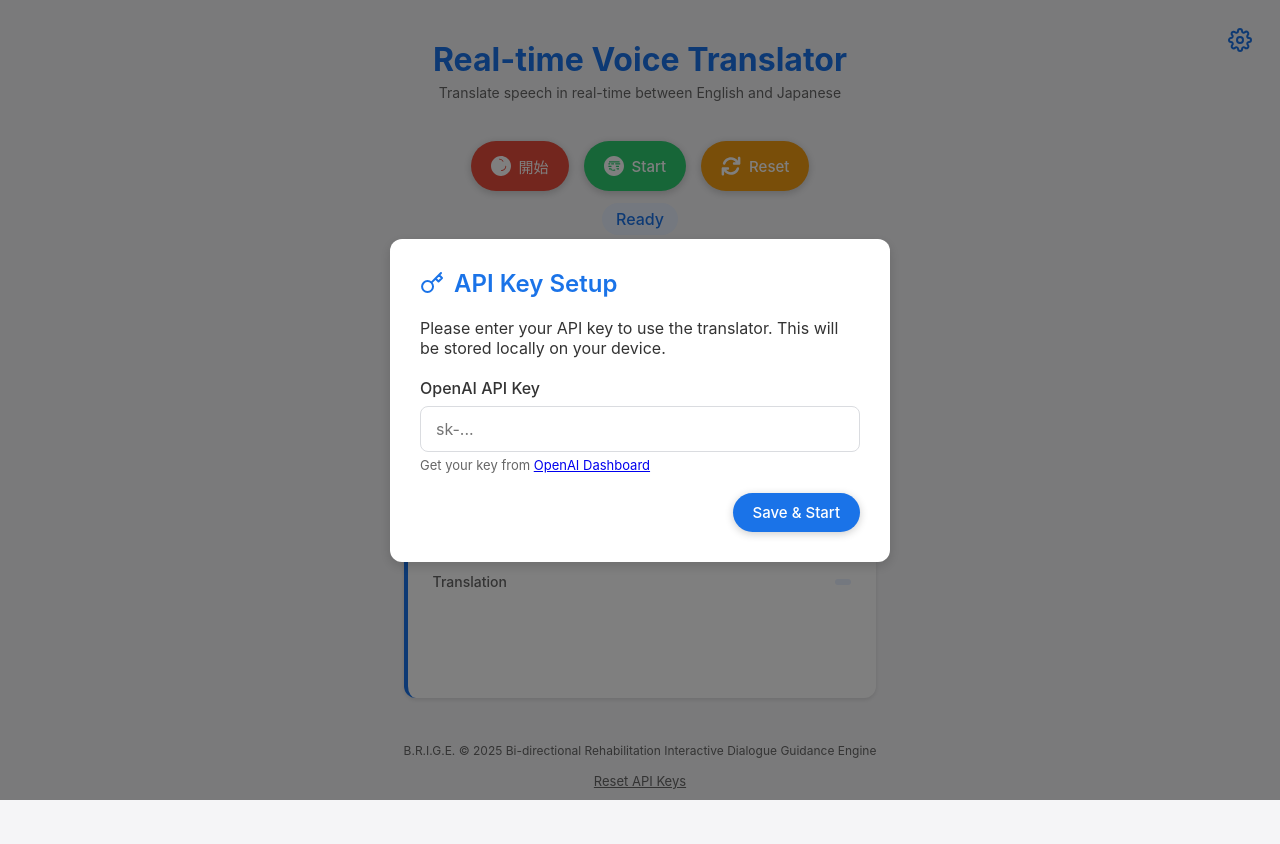
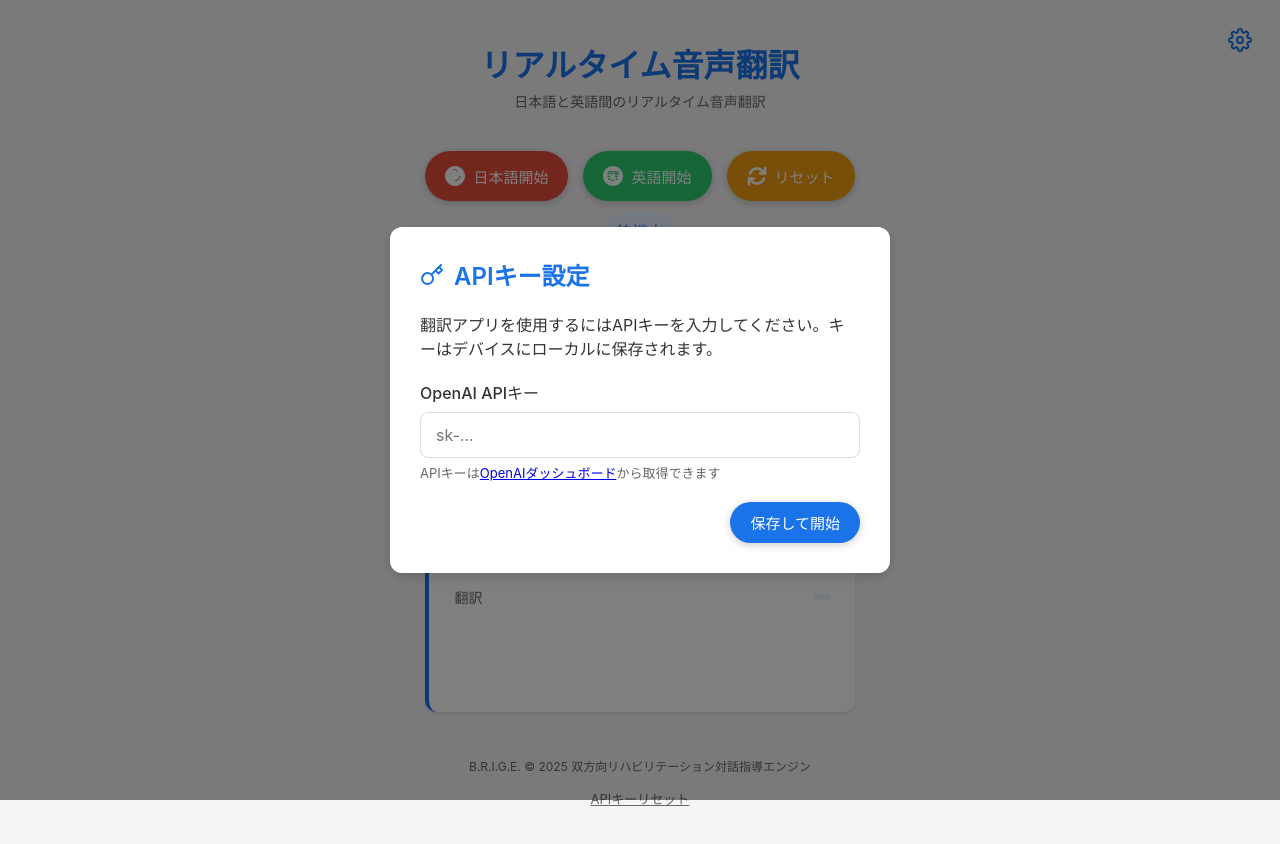
Before and after one commit to AichiroFunakoshi/Bridge-Ver.o3-mini, a plain HTML site: page index.html in a window 1280 px wide. Drawn offline with Linux system fonts and the light colour scheme.

Commit message:
アプリUIを日本語化: 全テキスト表示を日本語に更新

```diff
--- a/index.html
+++ b/index.html
@@ -1,9 +1,9 @@
 <!DOCTYPE html>
-<html lang="en">
+<html lang="ja">
 <head>
     <meta charset="UTF-8">
     <meta name="viewport" content="width=device-width, initial-scale=1.0">
-    <title>Real-time Voice Translator</title>
+    <title>リアルタイム音声翻訳</title>
 
     <!-- iOSホーム画面アプリとしての設定 -->
     <meta name="apple-mobile-web-app-capable" content="yes">
@@ -26,8 +26,8 @@
 <body>
     <div class="container">
         <div class="app-header">
-            <div class="app-title">Real-time Voice Translator</div>
-            <div class="app-subtitle">Translate speech in real-time between English and Japanese</div>
+            <div class="app-title">リアルタイム音声翻訳</div>
+            <div class="app-subtitle">日本語と英語間のリアルタイム音声翻訳</div>
         </div>
 
         <div class="control-container">
@@ -38,7 +38,7 @@
                             <path d="M256 0C114.6 0 0 114.6 0 256s114.6 256 256 256s256-114.6 256-256S397.4 0 256 0zM389.4 260.4c-1.094 65.88-56.06 120.9-121.9 121.9c-5.938 0-10.8-4.812-10.8-10.75c0-5.938 4.859-10.75 10.8-10.75c55.25-1 100.1-45.88 101.2-101.2c0-5.938 4.859-10.75 10.8-10.75S389.4 254.5 389.4 260.4zM317.9 131.9c2.812 5.188 .9062 11.69-4.281 14.5c-5.094 2.812-11.59 .9219-14.41-4.266c-17.09-31.09-49.47-50.39-85.06-50.39c-5.938 0-10.75-4.812-10.75-10.75S208.2 70.25 214.1 70.25C259.3 70.25 299.7 93.59 317.9 131.9z"/>
                         </svg>
                     </div>
-                    <span>開始</span>
+                    <span>日本語開始</span>
                 </button>
 
                 <button class="language-button english" id="startEnglishBtn">
@@ -49,7 +49,7 @@
                             <path d="M256 0C114.6 0 0 114.6 0 256s114.6 256 256 256s256-114.6 256-256S397.4 0 256 0zM192 336c0 4.4-3.6 8-8 8h-48c-4.4 0-8-3.6-8-8v-16c0-4.4 3.6-8 8-8h48c4.4 0 8 3.6 8 8V336zM192 272c0 4.4-3.6 8-8 8h-64c-4.4 0-8-3.6-8-8v-16c0-4.4 3.6-8 8-8h64c4.4 0 8 3.6 8 8V272zM288 368c0 4.4-3.6 8-8 8h-96c-4.4 0-8-3.6-8-8v-16c0-4.4 3.6-8 8-8h96c4.4 0 8 3.6 8 8V368zM384 336c0 4.4-3.6 8-8 8h-48c-4.4 0-8-3.6-8-8v-16c0-4.4 3.6-8 8-8h48c4.4 0 8 3.6 8 8V336zM384 272c0 4.4-3.6 8-8 8h-64c-4.4 0-8-3.6-8-8v-16c0-4.4 3.6-8 8-8h64c4.4 0 8 3.6 8 8V272zM416 208c0 4.4-3.6 8-8 8H296c-4.4 0-8-3.6-8-8v-16c0-4.4 3.6-8 8-8h112c4.4 0 8 3.6 8 8V208zM160 208c0 4.4-3.6 8-8 8h-32c-4.4 0-8-3.6-8-8v-16c0-4.4 3.6-8 8-8h32c4.4 0 8 3.6 8 8V208zM256 208c0 4.4-3.6 8-8 8h-56c-4.4 0-8-3.6-8-8v-16c0-4.4 3.6-8 8-8h56c4.4 0 8 3.6 8 8V208zM128 144c0-4.4 3.6-8 8-8h256c4.4 0 8 3.6 8 8v16c0 4.4-3.6 8-8 8H136c-4.4 0-8-3.6-8-8V144z"/>
                         </svg>
                     </div>
-                    <span>Start</span>
+                    <span>英語開始</span>
                 </button>
 
                 <button class="language-button stop" id="stopBtn" disabled>
@@ -58,7 +58,7 @@
                             <path d="M272 63.1l-32 0c-26.51 0-48 21.49-48 47.1v288c0 26.51 21.49 48 48 48L272 448c26.51 0 48-21.49 48-48v-288C320 85.49 298.5 63.1 272 63.1zM80 63.1l-32 0c-26.51 0-48 21.49-48 48v288C0 426.5 21.49 448 48 448l32 0c26.51 0 48-21.49 48-48v-288C128 85.49 106.5 63.1 80 63.1z"/>
                         </svg>
                     </div>
-                    <span>Stop</span>
+                    <span>停止</span>
                 </button>
 
                 <button class="language-button reset" id="resetBtn">
@@ -67,11 +67,11 @@
                             <path d="M464 16c-17.67 0-32 14.31-32 32v74.09C392.1 66.52 327.4 32 256 32C161.5 32 78.59 92.34 49.58 182.2c-5.438 16.81 3.797 34.88 20.61 40.28c16.89 5.5 34.88-3.812 40.3-20.59C130.9 138.5 189.4 96 256 96c50.5 0 96.26 24.55 124.4 64H336c-17.67 0-32 14.31-32 32s14.33 32 32 32h128c17.67 0 32-14.31 32-32V48C496 30.31 481.7 16 464 16zM441.8 289.6c-16.92-5.438-34.88 3.812-40.3 20.59C381.1 373.5 322.6 416 256 416c-50.5 0-96.25-24.55-124.4-64H176c17.67 0 32-14.31 32-32s-14.33-32-32-32h-128c-17.67 0-32 14.31-32 32v144c0 17.69 14.33 32 32 32s32-14.31 32-32v-74.09C119.9 445.5 184.6 480 255.1 480c94.45 0 177.4-60.34 206.4-150.2C467.9 313 458.6 294.1 441.8 289.6z"/>
                         </svg>
                     </div>
-                    <span>Reset</span>
+                    <span>リセット</span>
                 </button>
             </div>
 
-            <div class="status idle" id="status">Ready</div>
+            <div class="status idle" id="status">待機中</div>
             <!-- エラー表示用の要素を追加 -->
             <div class="error-message" id="errorMessage"></div>
         </div>
@@ -86,20 +86,20 @@
         <div class="result-container">
             <div class="result-box">
                 <div class="result-title">
-                    <span>Original</span>
+                    <span>原文</span>
                     <span class="language-indicator" id="sourceLanguage"></span>
                 </div>
                 <div class="result-content" id="originalText"></div>
-                <div class="translating-indicator" id="listeningIndicator">Listening...</div>
+                <div class="translating-indicator" id="listeningIndicator">話し中...</div>
             </div>
 
             <div class="result-box">
                 <div class="result-title">
-                    <span>Translation</span>
+                    <span>翻訳</span>
                     <span class="language-indicator" id="targetLanguage"></span>
                 </div>
                 <div class="result-content" id="translatedText"></div>
-                <div class="translating-indicator" id="translatingIndicator">Translating...</div>
+                <div class="translating-indicator" id="translatingIndicator">翻訳中...</div>
             </div>
         </div>
 
@@ -111,8 +111,8 @@
         </button>
 
         <div class="app-footer">
-            B.R.I.G.E. © 2025 Bi-directional Rehabilitation Interactive Dialogue Guidance Engine
-            <div class="reset-keys" id="resetKeys">Reset API Keys</div>
+            B.R.I.G.E. © 2025 双方向リハビリテーション対話指導エンジン
+            <div class="reset-keys" id="resetKeys">APIキーリセット</div>
         </div>
     </div>
 
@@ -123,18 +123,18 @@
                 <svg xmlns="http://www.w3.org/2000/svg" width="24" height="24" viewBox="0 0 24 24" fill="none" stroke="currentColor" stroke-width="2" stroke-linecap="round" stroke-linejoin="round">
                     <path d="M21 2l-2 2m-7.61 7.61a5.5 5.5 0 1 1-7.778 7.778 5.5 5.5 0 0 1 7.777-7.777zm0 0L15.5 7.5m0 0l3 3L22 7l-3-3m-3.5 3.5L19 4"></path>
                 </svg>
-                API Key Setup
+                APIキー設定
             </div>
-            <p style="margin-bottom: 20px;">Please enter your API key to use the translator. This will be stored locally on your device.</p>
+            <p style="margin-bottom: 20px;">翻訳アプリを使用するにはAPIキーを入力してください。キーはデバイスにローカルに保存されます。</p>
 
             <div class="form-group">
-                <label class="form-label" for="openaiKey">OpenAI API Key</label>
+                <label class="form-label" for="openaiKey">OpenAI APIキー</label>
                 <input type="text" id="openaiKey" class="form-input" placeholder="sk-...">
-                <div class="form-help">Get your key from <a href="https://platform.openai.com/api-keys" target="_blank">OpenAI Dashboard</a></div>
+                <div class="form-help">APIキーは<a href="https://platform.openai.com/api-keys" target="_blank">OpenAIダッシュボード</a>から取得できます</div>
             </div>
 
             <div class="button-row">
-                <button id="saveApiKeys" class="language-button">Save & Start</button>
+                <button id="saveApiKeys" class="language-button">保存して開始</button>
             </div>
         </div>
     </div>
```
